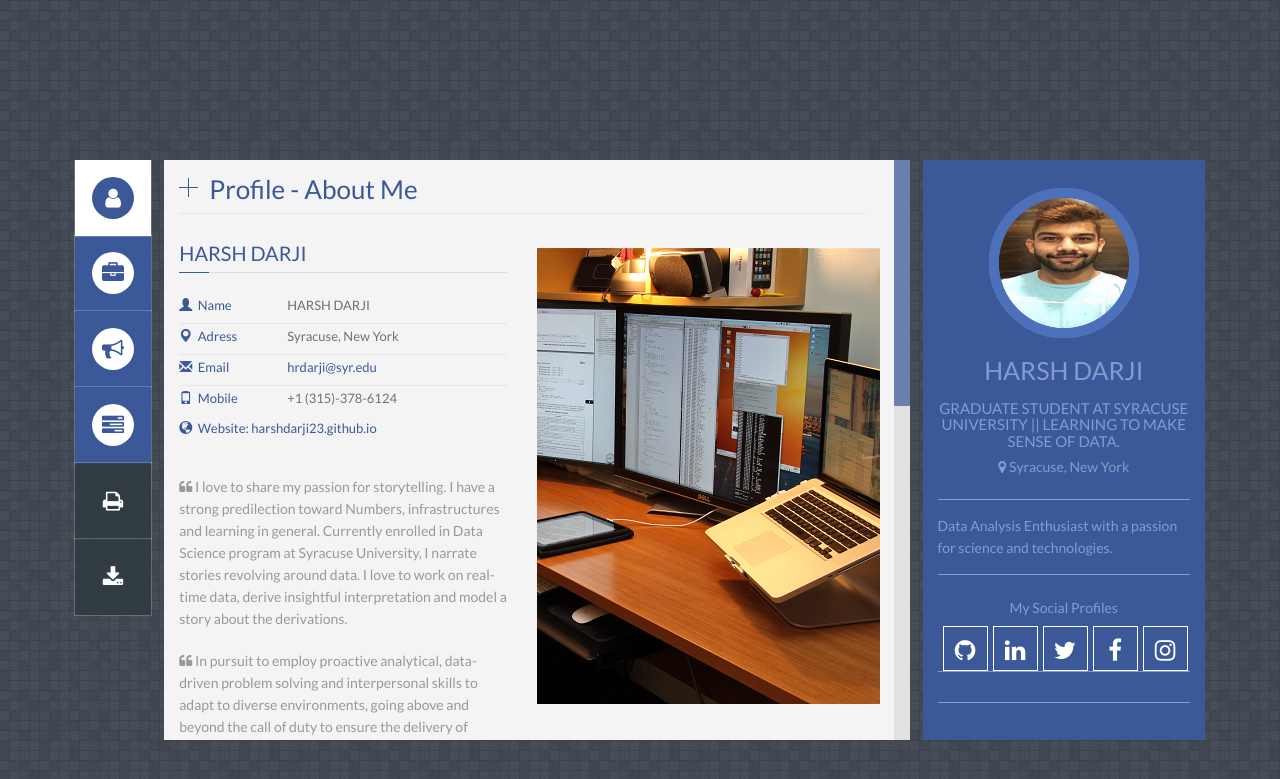
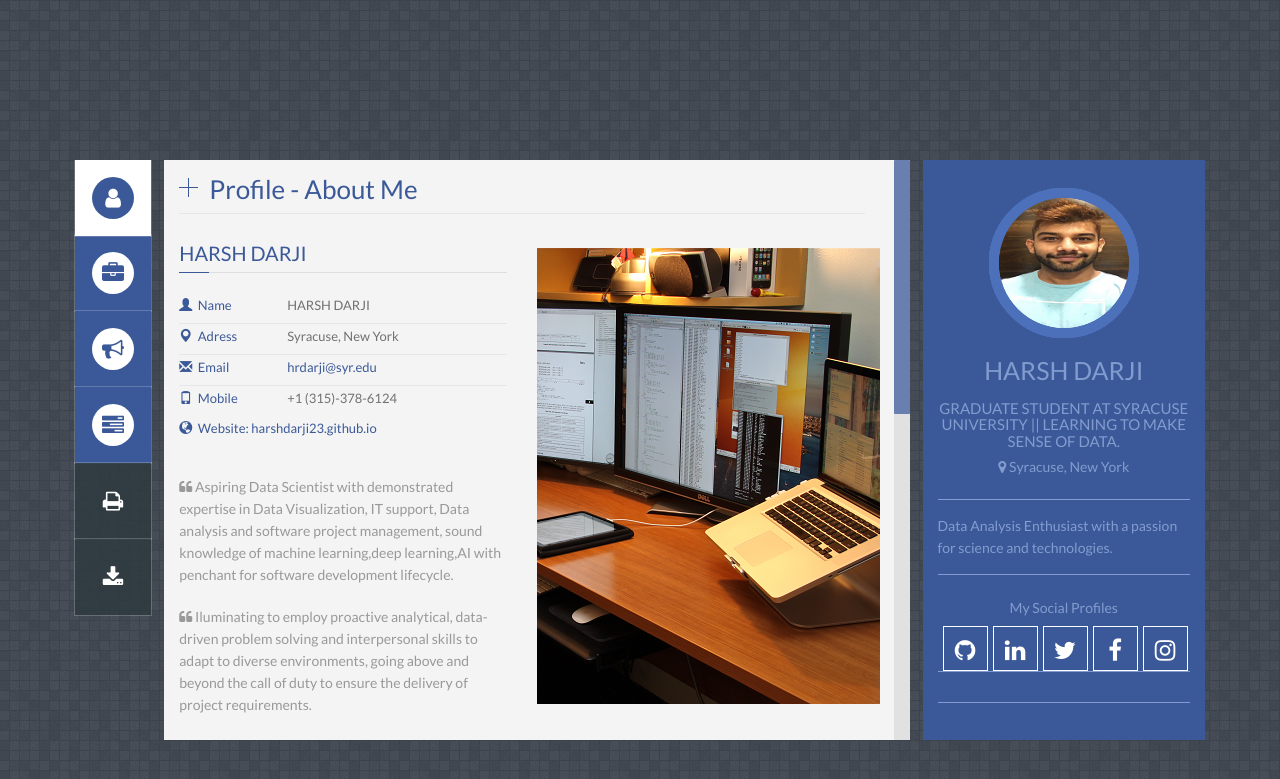
Before and after one commit to harshdarji23/harshdarji23.github.io, a Jekyll site: the page built from index.html, in a window 1280 px wide. Shown: the top 779 px of the page. Built offline with Jekyll 4.4.1, drawn with Linux system fonts in a browser that asks for light colours.

Commit message:
Revert "New1"
This reverts commit 3e91fe90fa69bd1c3bac8cfbbef2f095fc2282f1.

```diff
--- a/_includes/profile.html
+++ b/_includes/profile.html
@@ -54,14 +54,14 @@
 
             <p style="margin-bottom:20px">
                 <i class="fa fa-quote-left"></i>
-              I love to share my passion for storytelling. I have a strong predilection toward Numbers, infrastructures and learning in general.
-			 Currently enrolled in Data Science program at Syracuse University, I narrate stories revolving around data.
-			 I love to work on real-time data, derive insightful interpretation and model a story about the derivations.
+                Aspiring Data Scientist with demonstrated expertise in Data Visualization, IT support,  Data analysis
+                and software project management, sound knowledge of machine learning,deep learning,AI with penchant
+                for software development lifecycle.
             </p>
 
             <p style="margin-bottom:20px">
                 <i class="fa fa-quote-left"></i>
-               In pursuit to employ proactive analytical, data-driven problem solving and interpersonal skills to adapt to diverse environments, going above and
+                Iluminating to employ proactive analytical, data-driven problem solving and interpersonal skills to adapt to diverse environments, going above and
                 beyond the call of duty to ensure the delivery of project requirements.
             </p>
 
```
Also changed, not shown: 1 other file.
